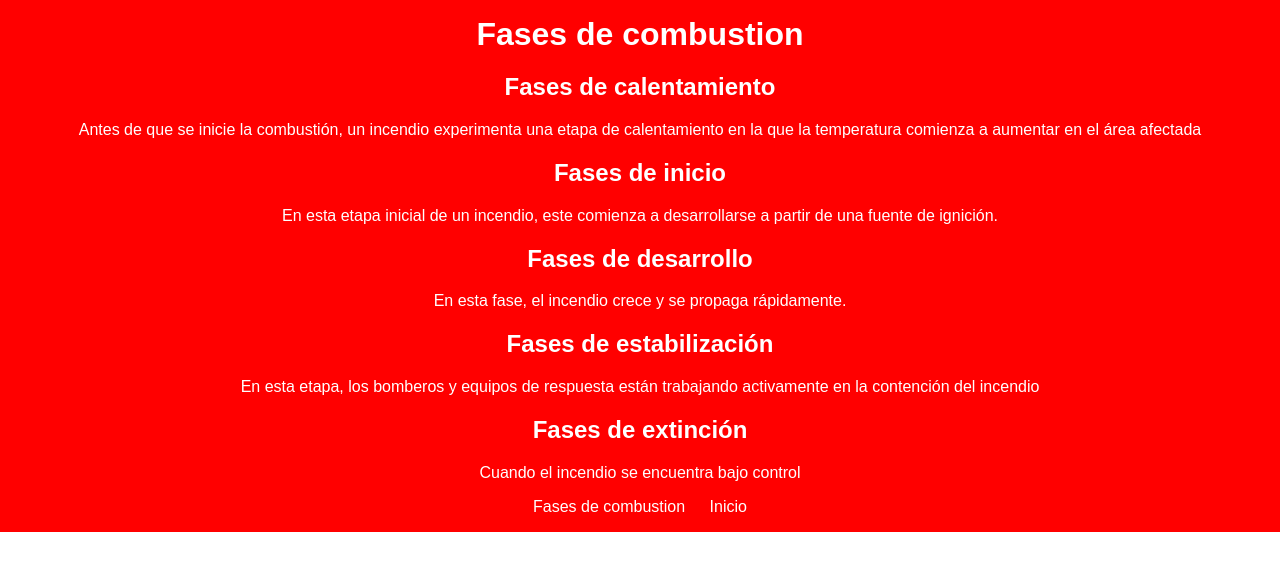
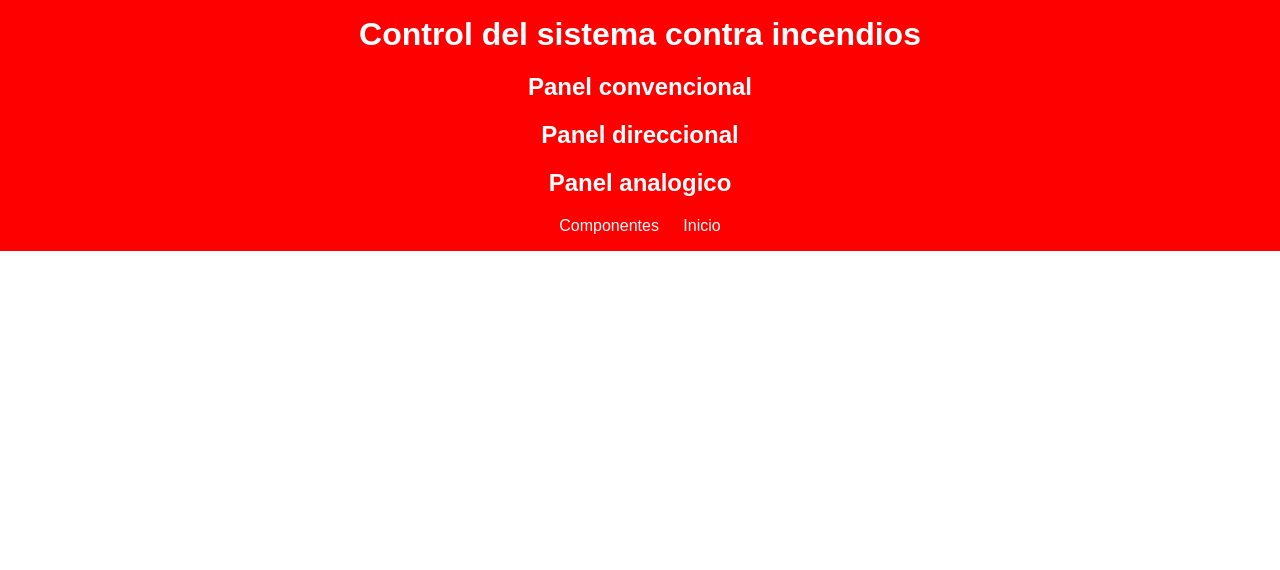
Before and after one commit to DaniiBonilla/PruebaPagina-Web, a plain HTML site: page ControlComp.html in a window 1280 px wide. Drawn offline with Linux system fonts and the light colour scheme.

Commit message:
Creacion ControlComp.html

```diff
--- a/ControlComp.html
+++ b/ControlComp.html
@@ -3,26 +3,22 @@
 <head>
     <meta charset="UTF-8">
     <meta name="viewport" content="width=device-width, initial-scale=1.0">
-    <title>Fases de combustion</title>
+    <title>Control del sistema contra incendios</title>
     <link rel="stylesheet" href="styles.css">
 </head>
 <body>
     <div id="main-container">
         <header>
-            <h1>Fases de combustion</h1>
-            <h2>Fases de calentamiento </h2>
-            <p>Antes de que se inicie la combustión, un incendio experimenta una etapa de calentamiento en la que la temperatura comienza a aumentar en el área afectada</p>
-            <h2>Fases de inicio </h2>
-            <p>En esta etapa inicial de un incendio, este comienza a desarrollarse a partir de una fuente de ignición.</p>
-            <h2>Fases de desarrollo</h2>
-            <p>En esta fase, el incendio crece y se propaga rápidamente.</p>
-            <h2>Fases de  estabilización </h2>
-            <p>En esta etapa, los bomberos y equipos de respuesta están trabajando activamente en la contención del incendio</p>
-            <h2>Fases de extinción</h2>
-            <p>Cuando el incendio se encuentra bajo control</p>
+            <h1>Control del sistema contra incendios</h1>
+            <h2>Panel convencional</h2>
+            <p></p>
+            <h2>Panel direccional</h2>
+            <p></p>
+            <h2>Panel analogico</h2>
+            <p></p>
             <nav>
                 <ul>
-                    <li><a href="FasesCombus.html">Fases de combustion</a></li>
+                    <li><a href="Components.html">Componentes</a></li>
                     <li><a href="index.html">Inicio</a></li>
                 </ul>
             </nav>
```
Also changed, not shown: InputsComp.html (+1 -1 lines).
